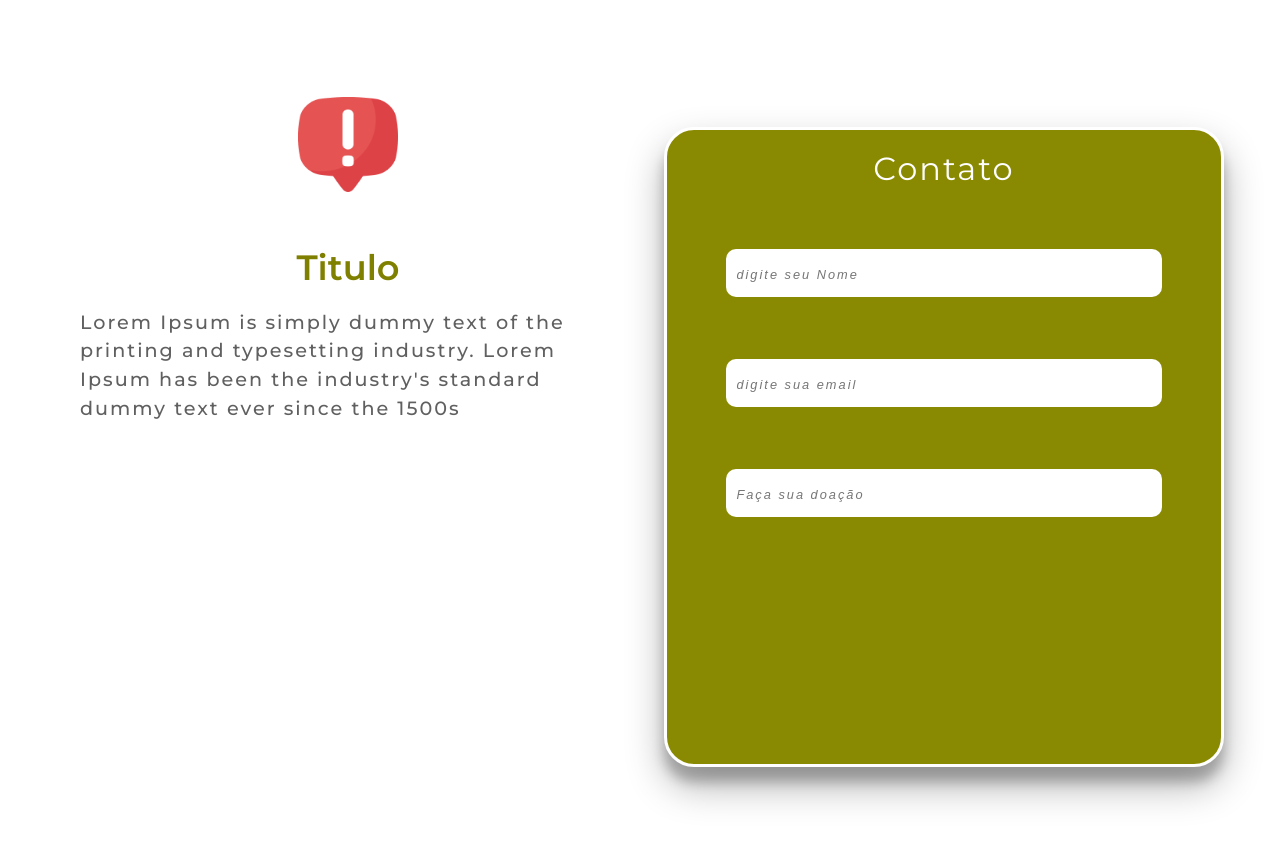
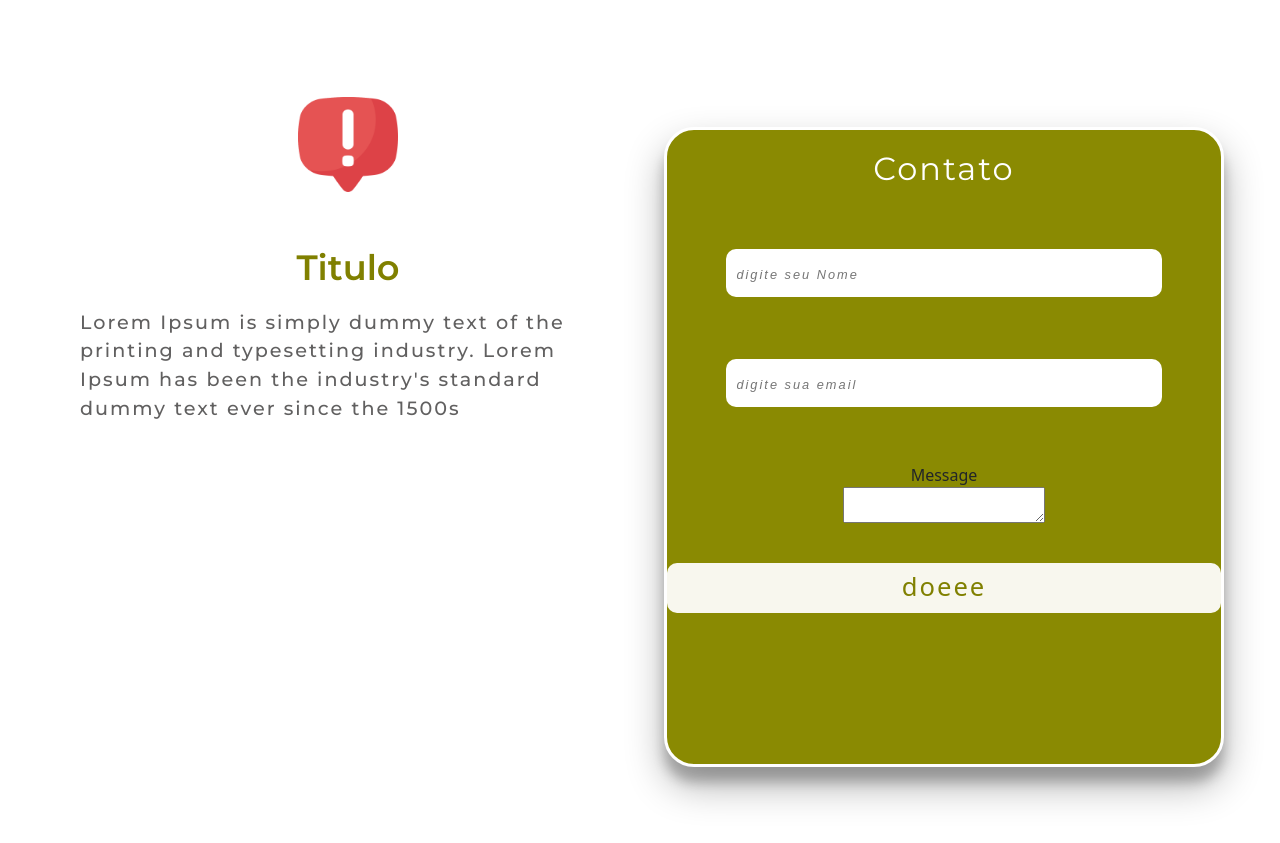
Before and after one commit to diogo939405/ongprojectfront, a React (Create React App) app: page /SobreMim in a window 1280 px wide. Shown: the part 3680-4523 px from the top of the page. Built offline with nearby package versions, Linux system fonts and the light colour scheme.

Commit message:
form-google

```diff
--- a/package.json
+++ b/package.json
@@ -3,6 +3,7 @@
   "version": "0.1.0",
   "private": true,
   "dependencies": {
+    "@emailjs/browser": "^4.3.3",
     "@fortawesome/fontawesome-svg-core": "^6.5.1",
     "@fortawesome/free-brands-svg-icons": "^6.5.1",
     "@fortawesome/free-regular-svg-icons": "^6.5.1",
--- /dev/null
+++ b/src/paginas/PaginaSobreMim/Form.css
@@ -0,0 +1,137 @@
+.ongs-form {
+    display: flex;
+    justify-content: center;
+    align-items: center;
+    min-height: 100vh;
+}
+
+.form-titu h2 {
+    margin-top: 20px;
+    margin-bottom: -10px;
+    color: white;
+    font-size: 2.0rem;
+    letter-spacing: 2px;
+    font-weight: 400;
+    font-family: 'montserrat';
+}
+
+.ong-wrapper {
+    margin-right: -200px;
+    margin-top: 30px;
+    height: 80vh;
+    width: 35em;
+    /* rgba(0, 86, 67, 0.818) */
+    background-color: #8a8a02;
+    box-shadow: rgba(0, 0, 0, 0.3) 0px 19px 38px, rgba(0, 0, 0, 0.22) 0px 15px 12px;
+    border-radius: 30px;
+    border: 3px solid white
+}
+
+.ong-wrapper .input-box {
+    width: 100%;
+    height: 80px;
+    padding: 10px 5px 10px 5px;
+    /* margin: 50px; */
+    display: flex;
+    justify-content: center;
+    align-items: center;
+    outline: none;
+}
+
+.input-box input {
+    width: 80%;
+    height: 80%;
+    padding: 20px 10px 20px 10px;
+    border-radius: 10px;
+    outline: none;
+    border: none;
+}
+
+::placeholder {
+    color: rgba(0, 0, 0, 0.541);
+    font-family: 'arial';
+    font-weight: 300;
+    font-size: 0.8rem;
+    font-style: italic;
+}
+
+
+form div label {
+    display: flex;
+    justify-content: center;
+    text-align: center;
+
+}
+
+form div {
+    display: flex;
+    flex-direction: column;
+    margin-bottom: 30px;
+}
+
+form input {
+    outline: unset;
+    padding: 10px;
+    width: 50%;
+    border-radius: 20px;
+}
+
+/* form button {
+    background-color: #808000;
+    color: white;
+    font-size: 1rem;
+    font-family: 'roboto';
+    width: 200px;
+    border: none;
+    border-radius: 10px;
+} */
+
+form button {
+    background: #fffefeef;
+    /* 076f57 */
+    color: #808000;
+    letter-spacing: 2px;
+    border: none;
+    border-radius: 10px;
+    position: relative;
+    height: 50px;
+    font-size: 1.6em;
+    padding: 0 2em;
+    margin-bottom: 15px;
+    cursor: pointer;
+    transition: 800ms ease all;
+    outline: none;
+
+
+}
+
+form button:hover {
+    transform: scale(1.1);
+    background: #808000;
+    color: white;
+}
+
+form button:before,
+button:after {
+    content: '';
+    position: absolute;
+    top: 0;
+    right: 0;
+    height: 2px;
+    width: 0;
+    background: white;
+    transition: 400ms ease all;
+}
+
+form button:after {
+    right: inherit;
+    top: inherit;
+    left: 0;
+    bottom: 0;
+}
+
+form button:hover:before,
+button:hover:after {
+    width: 100%;
+    transition: 800ms ease all;
+}
--- /dev/null
+++ b/src/paginas/PaginaSobreMim/Form.js
@@ -0,0 +1,67 @@
+import React, { useRef } from 'react';
+import emailjs from '@emailjs/browser';
+import './Form.css'
+
+export default function Form() {
+    const form = useRef();
+
+    const sendEmail = (e) => {
+        e.preventDefault();
+
+        emailjs
+            .sendForm('service_r0d46nu', 'template_p2hdmmh', form.current, {
+                publicKey: 'gaRbF6peyAhJd1D-Z',
+            })
+            .then(
+                () => {
+                    console.log('SUCCESS!');
+                },
+                (error) => {
+                    console.log('FAILED...', error.text);
+                },
+            );
+    };
+
+    return (
+
+        <div className='ong-wrapper'>
+            <form ref={form} onSubmit={sendEmail} >
+                <div className='form-titu'>
+                    <h2> Contato </h2>
+                </div>
+                <br />
+                <div className='input-box' >
+                    <input type='text' name="from_name" placeholder='digite seu Nome' required />
+                </div>
+
+                <div className='input-box'>
+                    <input type='text' placeholder='digite sua email' name="from_email" required />
+                </div>
+
+                <div className='input-box'>
+                    <label>Message</label>
+                    <textarea name="message" />
+                </div>
+                <div className='paypal-button-container'>
+                    <button>doeee</button>
+                    {/* <BotaoPagamento product={infoDetails} price={inputValue} doar={doar} /> */}
+                </div>
+
+                {/* <button id='botao-doar'> Doar </button> */}
+                {/* onClick={(x) => tratarPagamento(x)} */}
+            </form>
+
+        </div>
+        // <form ref={form} onSubmit={sendEmail}>
+        //   <label>Name</label>
+        //   <input type="text" name="user_name" />
+        //   <label>Email</label>
+        //   <input type="email" name="user_email" />
+        //   <label>Message</label>
+        //   <textarea name="message" />
+        //   <input type="submit" value="Send" />
+        // </form>
+
+
+    );
+};
--- a/src/paginas/PaginaSobreMim/SobreMim.js
+++ b/src/paginas/PaginaSobreMim/SobreMim.js
@@ -10,6 +10,7 @@ import Footer from '../../footer/Footer';
 import './SobreMim.css'
 import gerarToken from '../../pagamento/Paypal'
 import PagamentoTela from '../../pagamento/PagamentoTela';
+import Form from './Form'
 import logo1 from '../PaginaDoação/Icons/information.png';
 import eu from '../../Imagens/diogo.jpg'
 
@@ -144,6 +145,8 @@ export default function SobreMim() {
             <Col>
               <div className='ongs-imagens'>
 
+                <Form/>
+{/*
                 <div className='ong-wrapper'>
                   <form >
                     <div className='form-titu'>
@@ -162,14 +165,13 @@ export default function SobreMim() {
                       <input type='text' id='doar' placeholder='Faça sua doação' ></input>
                     </div>
                     <div className='paypal-button-container'>
-            {/* <BotaoPagamento product={infoDetails} price={inputValue} doar={doar} /> */}
+
                     </div>
 
-        {/* <button id='botao-doar'> Doar </button> */}
-        {/* onClick={(x) => tratarPagamento(x)} */}
+
                   </form>
 
-</div>
+                </div> */}
               </div>
             </Col>
           </Row>
```
Also changed, not shown: 1 other file (tests, documents, lock files or other folders). Lines whose indentation alone changed are shown as unchanged.
